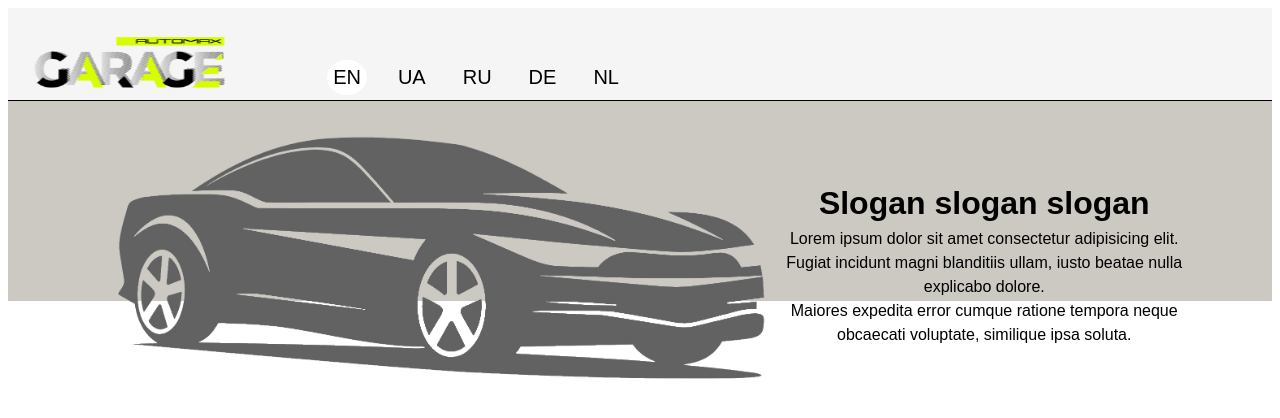
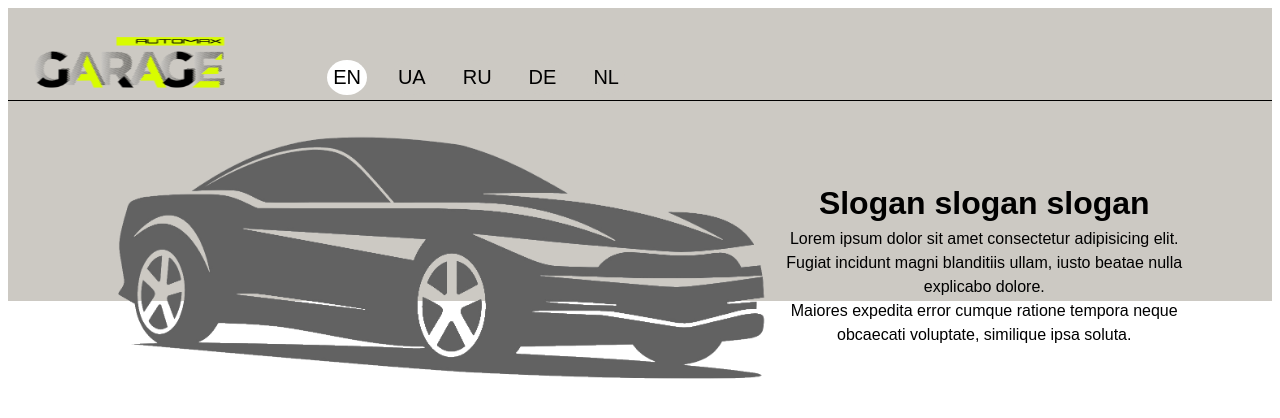
Before and after one commit to DidkivskaOlena/carsite-frontend, a React (Vite) app: page / in a window 1280 px wide. Shown: the top 418 px of the page. Built offline with nearby package versions, Linux system fonts and the light colour scheme.

Commit message:
change color

```diff
--- a/src/components/Nav/NavBar.jsx
+++ b/src/components/Nav/NavBar.jsx
@@ -77,7 +77,7 @@ function NavBar() {
         </LoginButtonStyled>) } */}
         <LangContainer>
           {Object.keys(lngs).map((lng) => (
-            <LangButton key={lng} style={{ backgroundColor: i18n.resolvedLanguage === lng ? '#FFFFFF' : '#F5F5F5' }} type="submit" onClick={() => i18n.changeLanguage(lng)}>
+            <LangButton key={lng} style={{ backgroundColor: i18n.resolvedLanguage === lng ? '#FFFFFF' : '#CCC9C3' }} type="submit" onClick={() => i18n.changeLanguage(lng)}>
               {lngs[lng].nativeName}
             </LangButton>
           ))}
--- a/src/components/Nav/NavBarCompStyle.jsx
+++ b/src/components/Nav/NavBarCompStyle.jsx
@@ -4,7 +4,7 @@ import { NavLink, Link } from "react-router-dom";
 export const NavbarContainer = styled.nav`
   margin-left: auto;
   margin-right: auto;
-  background-color: #F5F5F5;
+  background-color: #CCC9C3;
 
   @media (min-width: 768px) and (max-width: 1279px) {
     padding: 30px 40px;
@@ -20,7 +20,7 @@ export const NavbarContainer = styled.nav`
 
 export const Header = styled.nav`
   margin-left: 10px;
-  background-color: #F5F5F5;
+  background-color: #CCC9C3;
   display: flex;
   flex-direction: column;
 
```
